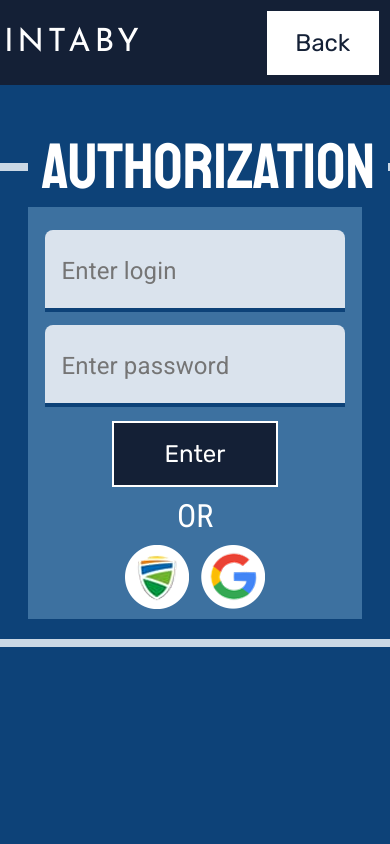
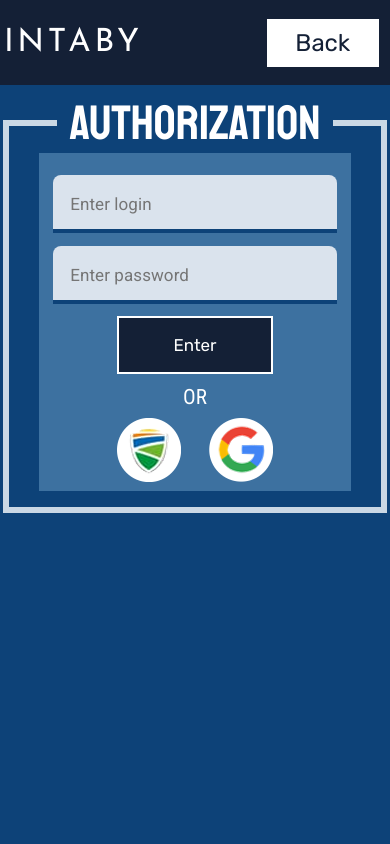
Before and after one commit to InnoSWP/Intaby, a Django app: template web-app/static/templates/authorization_page.html in a window 390 px wide. Run offline with Django 4.2, Linux system fonts and the light colour scheme; the template is opened without the code that fills it, so the values that code supplies are empty.

Commit message:
Add new_style file

```diff
--- a/web-app/static/styles/new_style.css
+++ b/web-app/static/styles/new_style.css
@@ -12,7 +12,6 @@ body::-webkit-scrollbar {
 
     /* Size */
     width: 100vw;
-    height: 100vh;
 
     /* Display */
     display: flex;
@@ -157,6 +156,9 @@ body::-webkit-scrollbar {
     align-content: center;
     justify-content: flex-start;
     align-items: center;
+
+    /* Other */
+    margin-top: 1vh;
 }
 .Authorization{
     /* Size */
@@ -176,7 +178,7 @@ body::-webkit-scrollbar {
 }
 .fieldset{
     /* Size */
-    border-width: 0.5rem;
+    border-width: 8px;
     border-style: solid;
     width: 40vw;
 
@@ -189,7 +191,7 @@ body::-webkit-scrollbar {
     align-items: center;
 
     /* Others */
-    padding: 0 2.5rem 1.25rem 2.5rem;
+    padding: 0 40px 20px 40px;
 
     border-color: #CAD8E5;
 }
@@ -199,7 +201,7 @@ body::-webkit-scrollbar {
 
     /* Font */
     font-family: 'Staatliches', serif;
-    font-size: 4em;
+    font-size: 64px;
     font-weight: 400;
     font-style: normal;
 
@@ -235,13 +237,13 @@ body::-webkit-scrollbar {
 
     /* Size */
     width: 80%;
-    height: 2em;
+    height: 32px;
 
     /* Font */
     font-family: 'Roboto', serif;
     font-style: normal;
     font-weight: 400;
-    font-size: x-large;
+    font-size: 24px;
     letter-spacing: 0.005em;
     color: rgba(0, 0, 0, 0.6);
 
@@ -354,3 +356,83 @@ body::-webkit-scrollbar {
 }
 
 /* Registration Page */
+
+/* Main Page */
+
+/* Media */
+
+@media (max-width: 576px) {
+    /* Global variables */
+    .header-right_button{
+        padding: 0.5rem;
+    }
+
+    /* Authorization Page */
+    .fieldset {
+        width: 80vw;
+        padding-left: calc(20px + (40 - 20) * ((100vw - 240px) / (576 - 280)));
+        padding-right: calc(20px + (40 - 20) * ((100vw - 240px) / (576 - 280)));
+        padding-bottom: calc(10px + (20 - 10) * ((100vw - 240px) / (576 - 280)));
+        border-width: calc(4px + (8 - 4) * ((100vw - 240px) / (576 - 280)));;
+    }
+    .fieldset_title {
+        font-size: calc(32px + (64 - 32) * ((100vw - 240px) / (576 - 280)));
+    }
+    .Authorization-inner_password {
+        height: calc(16px + (32 - 16) * ((100vw - 240px) / (576 - 280)));
+        font-size: calc(16px + (18 - 16) * ((100vw - 240px) / (576 - 280)));
+    }
+    .Authorization-inner_button-text {
+        font-size: calc(16px + (18 - 16) * ((100vw - 240px) / (576 - 280)));
+    }
+    .fieldset_or {
+        font-size: calc(18px + (24 - 18) * ((100vw - 240px) / (576 - 280)));;
+    }
+    .fieldset_img {
+        justify-content: space-between;
+    }
+
+    /* Registration Page */
+
+    /* Main Page */
+}
+
+@media (min-width: 576px) and (max-width: 768px) {
+    /* Global variables */
+    .body_{
+        height: auto;
+    }
+    .header-right_button{
+        padding: 0.5rem;
+    }
+
+    /* Authorization Page */
+    .fieldset {
+        width: 80vw;
+        padding: 0 1.25rem 1rem 1.25rem;
+    }
+    .fieldset_title {
+        font-size: 4.25em;
+    }
+    .Authorization-inner_password {
+        height: 2em;
+        font-size: x-large;
+    }
+    .Authorization-inner_button-text {
+        font-size: x-large;
+    }
+    .fieldset_or {
+        font-size: xx-large;
+    }
+    /* Registration Page */
+
+    /* Main Page */
+}
+
+@media (min-width: 768px) and (max-width: 992px) {  }
+
+@media (min-width: 992px) and (max-width: 1200px) {  }
+
+@media (min-width: 1200px) and (max-width: 1400px) {  }
+
+@media (max-width: 1400px) {  }
```
